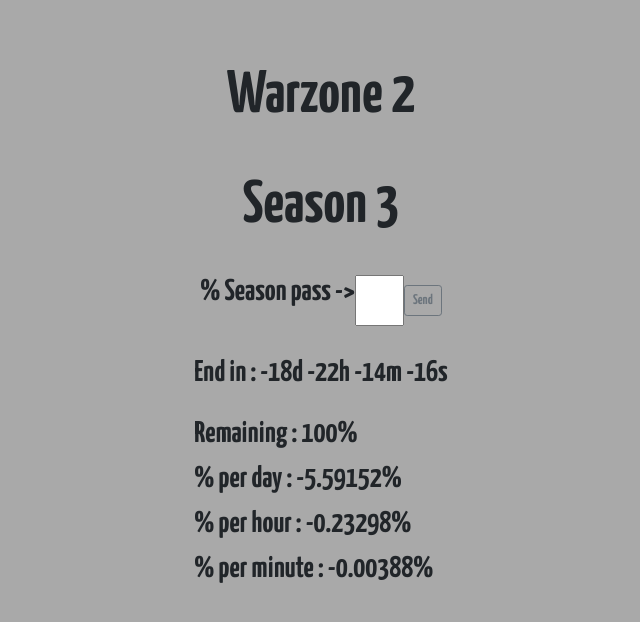
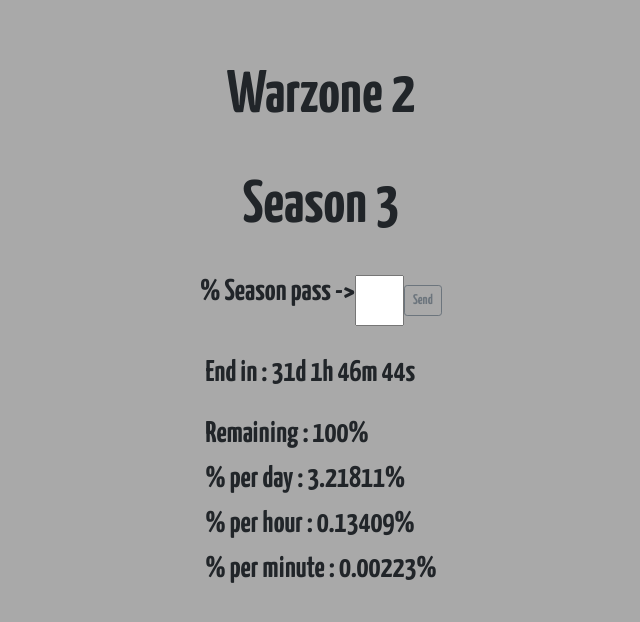
Before and after one commit to JMgranaBUAB/warzone, a plain HTML site: page index.html in a window 1280 px wide. Shown: the whole page, without its empty margins (319-959 px from the left). Drawn offline with nearby package versions, Linux system fonts and the light colour scheme.

Commit message:
change date for saison 4

```diff
--- a/index.html
+++ b/index.html
@@ -44,7 +44,7 @@
 
         <script>
             document.addEventListener('DOMContentLoaded', () => {
-            const DATE_TARGET = new Date('6/14/2023 7:00 PM'); //mm/dd/yyyy
+            const DATE_TARGET = new Date('8/2/2023 6:00 PM'); //mm/dd/yyyy
               // DOM for render
             const SPAN_DAYS = document.querySelector('span#days');
             const SPAN_HOURS = document.querySelector('span#hours');
--- a/index.js
+++ b/index.js
@@ -23,7 +23,7 @@ function mostrarNivel() {
 
 function tiempoRestante(nivelRestante) {
     let ahora = new Date;
-    let limite = new Date("Juny 14, 2023 19:00:00")/* 2/1/2023 11:00 AM */
+    let limite = new Date("August 2, 2023 18:00:00")/* 2/1/2023 11:00 AM */
     let diff = limite - ahora
 
     let resultado = document.getElementById("resultado")
```
